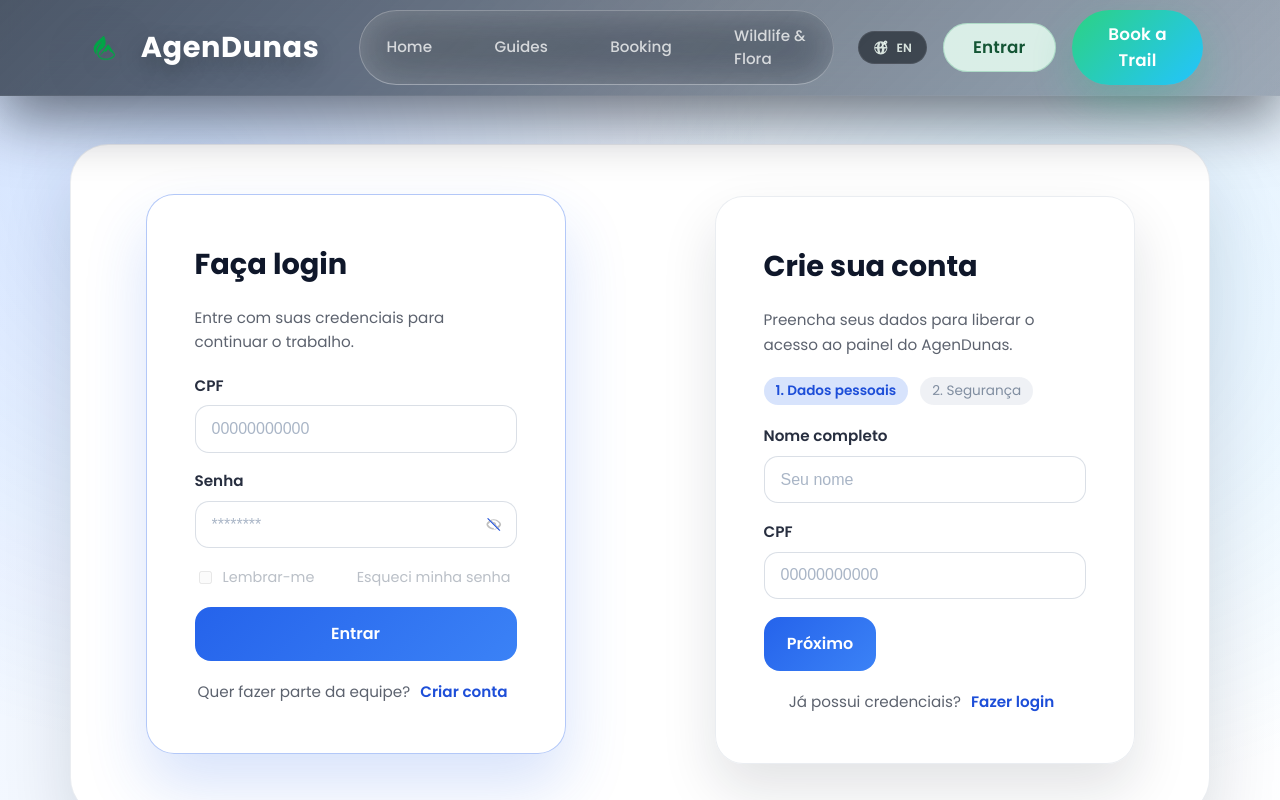
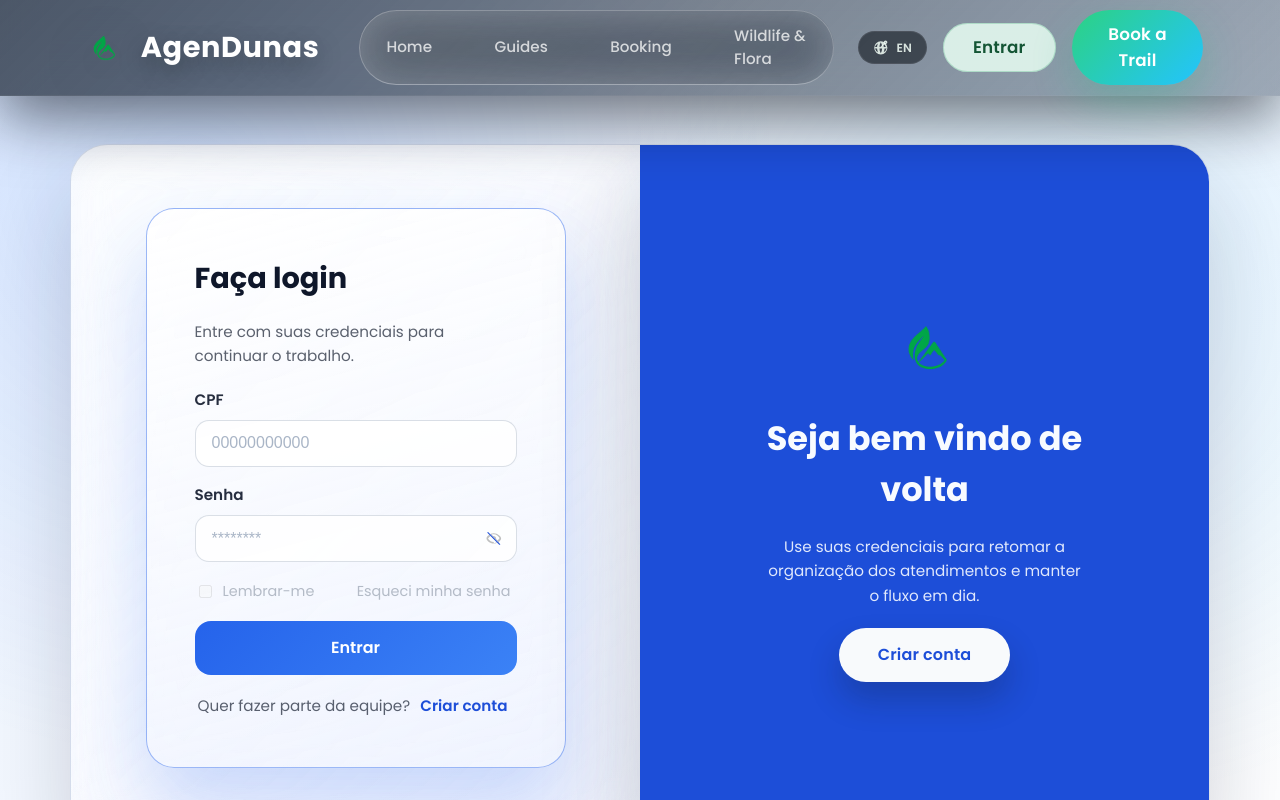
Before and after one commit to pedrogamadev/agendunas, a React (Vite) app in the folder front-end/: page / in a window 1280 px wide. Both pictures are taken after a click on the button "Entrar". Shown: the top 800 px of the page. Built offline with nearby package versions, Linux system fonts and the light colour scheme; no server answers.

Commit message:
feat(auth, ui): slide sólido com mensagens dinâmicas e logo do Agendunas

```diff
--- a/front-end/src/pages/AuthPortal.css
+++ b/front-end/src/pages/AuthPortal.css
@@ -29,31 +29,46 @@
 .auth-portal__card {
   position: relative;
   width: min(1140px, 100%);
+  min-height: clamp(560px, 70vh, 660px);
   border-radius: clamp(24px, 3vw, 38px);
   overflow: hidden;
-  box-shadow: 0 32px 70px rgba(15, 23, 42, 0.14);
-  border: 1px solid rgba(148, 163, 184, 0.2);
-  background: #ffffff;
+  display: grid;
+  grid-template-columns: repeat(2, minmax(0, 1fr));
+  background: linear-gradient(135deg, rgba(255, 255, 255, 0.68), rgba(226, 232, 255, 0.4));
+  box-shadow: 0 42px 90px rgba(15, 23, 42, 0.18);
+  border: 1px solid rgba(148, 163, 184, 0.28);
+  backdrop-filter: blur(26px);
   z-index: 2;
 }
 
-.auth-portal__panes {
-  display: flex;
-  flex-wrap: wrap;
-}
-
 .auth-portal__pane {
-  flex: 1 1 340px;
+  position: relative;
   display: flex;
   justify-content: center;
   align-items: center;
-  padding: clamp(2.5rem, 4vw, 3.25rem);
-  min-height: clamp(520px, 68vh, 620px);
-  transition: transform 350ms ease;
+  min-height: 100%;
+  padding: clamp(2.75rem, 4vw, 3.5rem);
+  transition: transform 550ms cubic-bezier(0.23, 1, 0.32, 1), opacity 450ms ease;
+  background: linear-gradient(155deg, rgba(255, 255, 255, 0.22), rgba(255, 255, 255, 0.08));
+  backdrop-filter: blur(18px);
+  z-index: 1;
 }
 
 .auth-portal__pane.is-active {
-  transform: translateY(-6px);
+  transform: translateY(-4px);
+}
+
+.auth-portal--register .auth-portal__pane--login {
+  transform: translateX(-4%);
+}
+
+.auth-portal--login .auth-portal__pane--register {
+  transform: translateX(4%);
+}
+
+.auth-portal--login .auth-portal__pane--register,
+.auth-portal--register .auth-portal__pane--login {
+  pointer-events: none;
 }
 
 .auth-portal__form-surface {
@@ -64,14 +79,86 @@
   gap: 1.25rem;
   border-radius: clamp(20px, 3vw, 28px);
   padding: clamp(2.25rem, 4vw, 3rem);
-  box-shadow: 0 26px 55px rgba(15, 23, 42, 0.12);
-  border: 1px solid rgba(148, 163, 184, 0.2);
-  background: rgba(255, 255, 255, 0.96);
+  box-shadow: 0 38px 72px rgba(15, 23, 42, 0.16);
+  border: 1px solid rgba(148, 163, 184, 0.28);
+  background: linear-gradient(165deg, rgba(255, 255, 255, 0.92), rgba(237, 242, 255, 0.72));
+  backdrop-filter: blur(18px);
 }
 
 .auth-portal__pane.is-active .auth-portal__form-surface {
-  border-color: rgba(37, 99, 235, 0.35);
-  box-shadow: 0 32px 62px rgba(37, 99, 235, 0.18);
+  border-color: rgba(37, 99, 235, 0.45);
+  box-shadow: 0 42px 78px rgba(37, 99, 235, 0.22);
+}
+
+.auth-portal__overlay {
+  position: absolute;
+  inset: 0;
+  width: 50%;
+  display: flex;
+  align-items: center;
+  justify-content: center;
+  padding: clamp(2.5rem, 4vw, 3.75rem);
+  transform: translateX(100%);
+  transition: transform 600ms cubic-bezier(0.22, 1, 0.36, 1), opacity 420ms ease;
+  z-index: 3;
+  background: #1d4ed8;
+  color: #f8fbff;
+  box-shadow: 0 40px 90px rgba(15, 23, 42, 0.22);
+}
+
+.auth-portal__overlay-content {
+  position: relative;
+  display: flex;
+  flex-direction: column;
+  align-items: center;
+  text-align: center;
+  gap: 1.25rem;
+  max-width: 320px;
+}
+
+.auth-portal__overlay-logo {
+  width: clamp(72px, 10vw, 92px);
+  height: auto;
+}
+
+.auth-portal__overlay-content h2 {
+  margin: 0;
+  font-size: clamp(1.75rem, 3vw, 2.1rem);
+}
+
+.auth-portal__overlay-content p {
+  margin: 0;
+  line-height: 1.6;
+  font-size: 0.95rem;
+  color: rgba(241, 245, 255, 0.92);
+}
+
+.auth-portal__overlay-cta {
+  border: none;
+  align-self: center;
+  padding: 0.95rem 2.4rem;
+  border-radius: 999px;
+  font-weight: 600;
+  letter-spacing: 0.01em;
+  cursor: pointer;
+  color: #1d4ed8;
+  background: #f8fafc;
+  box-shadow: 0 18px 32px rgba(15, 23, 42, 0.24);
+  transition: transform 220ms ease, box-shadow 220ms ease, background-color 220ms ease;
+}
+
+.auth-portal__overlay-cta:hover {
+  transform: translateY(-2px);
+  box-shadow: 0 26px 42px rgba(15, 23, 42, 0.28);
+  background: #ffffff;
+}
+
+.auth-portal__overlay--register {
+  transform: translateX(0);
+}
+
+.auth-portal__overlay--login {
+  transform: translateX(100%);
 }
 
 .auth-portal__form-surface h2 {
@@ -296,7 +383,7 @@
 
 @media (max-width: 1080px) {
   .auth-portal__pane {
-    padding: clamp(2rem, 5vw, 2.75rem);
+    padding: clamp(2.25rem, 5vw, 3rem);
   }
 }
 
@@ -306,16 +393,29 @@
   }
 
   .auth-portal__card {
+    grid-template-columns: 1fr;
+    min-height: auto;
     border-radius: clamp(18px, 4vw, 24px);
-  }
-
-  .auth-portal__panes {
-    flex-direction: column;
   }
 
   .auth-portal__pane {
     min-height: auto;
-    padding: clamp(2rem, 6vw, 2.5rem);
+    padding: clamp(2rem, 6vw, 2.6rem);
+  }
+
+  .auth-portal__overlay {
+    position: relative;
+    inset: auto;
+    width: 100%;
+    order: -1;
+    margin-bottom: clamp(1.5rem, 5vw, 2rem);
+    transform: translateX(0);
+    padding: clamp(2.25rem, 6vw, 3rem);
+  }
+
+  .auth-portal--login .auth-portal__pane--register,
+  .auth-portal--register .auth-portal__pane--login {
+    pointer-events: auto;
   }
 
   .auth-portal__form-surface {
@@ -331,11 +431,7 @@
 
   .auth-portal__pane {
     padding: clamp(1.5rem, 7vw, 2rem);
-    transform: none;
-  }
-
-  .auth-portal__pane.is-active {
-    transform: none;
+    transform: none !important;
   }
 
   .auth-portal__step-actions {
@@ -351,4 +447,12 @@
   .auth-portal__submit {
     width: 100%;
   }
+
+  .auth-portal__overlay-content {
+    max-width: 100%;
+  }
+
+  .auth-portal__overlay-cta {
+    width: 100%;
+  }
 }
--- a/front-end/src/pages/AuthPortal.tsx
+++ b/front-end/src/pages/AuthPortal.tsx
@@ -181,9 +181,9 @@
       {navigation}
       <div className="auth-portal__backdrop" aria-hidden="true" />
       <div className="auth-portal__card">
-        <div className="auth-portal__panes">
         <section
           className={`auth-portal__pane auth-portal__pane--login ${activeMode === 'login' ? 'is-active' : ''}`}
+          aria-hidden={activeMode !== 'login'}
         >
           <div className="auth-portal__form-surface auth-portal__form-surface--login">
             <h2>Faça login</h2>
@@ -249,10 +249,11 @@
         </section>
         <section
           className={`auth-portal__pane auth-portal__pane--register ${activeMode === 'register' ? 'is-active' : ''}`}
+          aria-hidden={activeMode !== 'register'}
         >
           <div className="auth-portal__form-surface auth-portal__form-surface--register">
-              <h2>Crie sua conta</h2>
-              <p>Preencha seus dados para liberar o acesso ao painel do AgenDunas.</p>
+            <h2>Crie sua conta fácil</h2>
+            <p>Preencha seus dados para liberar o acesso ao painel do AgenDunas de forma simples.</p>
             <div className="auth-portal__stepper" aria-live="polite">
               <span className={isRegisterFirstStep ? 'is-active' : ''}>1. Dados pessoais</span>
               <span className={!isRegisterFirstStep ? 'is-active' : ''}>2. Segurança</span>
@@ -387,7 +388,24 @@
             </form>
           </div>
         </section>
+        <aside className={`auth-portal__overlay auth-portal__overlay--${activeMode}`}>
+          <div className="auth-portal__overlay-content">
+            <img src="/agendunaslogo.png" alt="Agendunas" className="auth-portal__overlay-logo" />
+            <h2>{activeMode === 'login' ? 'Seja bem vindo de volta' : 'Crie sua conta agora'}</h2>
+            <p>
+              {activeMode === 'login'
+                ? 'Use suas credenciais para retomar a organização dos atendimentos e manter o fluxo em dia.'
+                : 'Basta alguns passos para fazer parte do Agendunas e administrar seus atendimentos com agilidade.'}
+            </p>
+            <button
+              type="button"
+              className="auth-portal__overlay-cta"
+              onClick={() => setActiveMode(activeMode === 'login' ? 'register' : 'login')}
+            >
+              {activeMode === 'login' ? 'Criar conta' : 'Fazer login'}
+            </button>
           </div>
+        </aside>
       </div>
     </div>
   )
```
Lines whose indentation alone changed are shown as unchanged.
